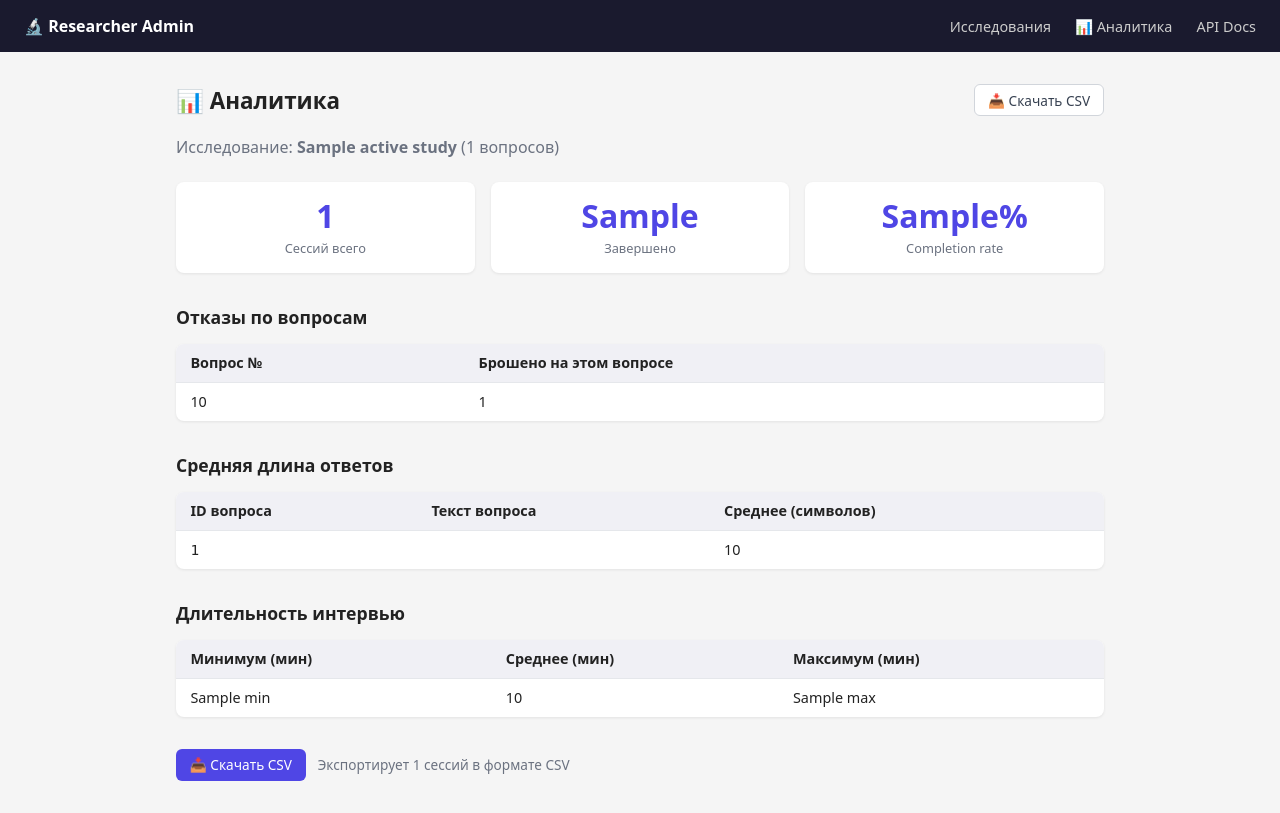
After one commit to Sashizo/oprosnik_bot, a FastAPI app: template app/admin/templates/analytics.html in a window 1280 px wide. The commit adds this page. Run offline with FastAPI, Linux system fonts and the light colour scheme; the template is opened without the code that fills it: most values are stand-ins (such as "Sample title", 1, 10 or a date in 2020); parts of the project's set-up code (start-up, migrations or seed data) failed here and were passed over.

Commit message:
M16: Add web analytics panel at /admin/analytics
- New GET /admin/analytics — shows completion rate, dropout distribution,
  avg answer lengths, and duration stats for the active study
- New GET /admin/analytics/export — downloads sessions as CSV
- analytics.html template with summary stat cards and data tables
- Nav link "📊 Аналитика" added to base.html
- .stat-card / .summary-row flex layout added to admin.css
- All metrics computed via existing app/analysis/metrics.py pure functions
- No DB schema changes; existing tests: 227/227 pass

Co-Authored-By: Claude Sonnet 4.6 <noreply@anthropic.com>

```diff
--- a/app/admin/static/admin.css
+++ b/app/admin/static/admin.css
@@ -148,3 +148,30 @@ textarea { resize: vertical; min-height: 80px; }
 .page-header { display: flex; align-items: center; justify-content: space-between;
                margin-bottom: 1.25rem; }
 .page-header h1 { margin: 0; }
+
+/* ── Analytics: summary cards ── */
+.summary-row {
+  display: flex;
+  gap: 1rem;
+  flex-wrap: wrap;
+  margin-bottom: 1.5rem;
+}
+.stat-card {
+  flex: 1 1 160px;
+  background: #fff;
+  border-radius: 8px;
+  box-shadow: 0 1px 3px rgba(0,0,0,.08);
+  padding: 1rem 1.25rem;
+  text-align: center;
+}
+.stat-value {
+  font-size: 2rem;
+  font-weight: 700;
+  color: #4f46e5;
+  line-height: 1.1;
+}
+.stat-label {
+  font-size: .8rem;
+  color: #6b7280;
+  margin-top: .35rem;
+}
--- /dev/null
+++ b/app/admin/templates/analytics.html
@@ -0,0 +1,123 @@
+{% extends "base.html" %}
+
+{% block title %}Аналитика{% endblock %}
+
+{% block content %}
+<div class="page-header">
+  <h1>📊 Аналитика</h1>
+  <a href="/admin/analytics/export" class="btn btn-secondary">📥 Скачать CSV</a>
+</div>
+
+{% if active_study %}
+  <p style="color:#6b7280; margin-bottom:1.5rem;">
+    Исследование: <strong>{{ active_study.title }}</strong>
+    ({{ n_questions }} вопросов)
+  </p>
+{% else %}
+  <div class="alert alert-error" style="margin-bottom:1.5rem;">
+    ⚠️ Нет активного исследования. Активируйте исследование в
+    <a href="/admin/studies">разделе «Исследования»</a>, чтобы видеть фильтрованную аналитику.
+    Ниже показаны данные по всем сессиям.
+  </div>
+{% endif %}
+
+<!-- Сводка -->
+<div class="summary-row">
+  <div class="stat-card">
+    <div class="stat-value">{{ total_sessions }}</div>
+    <div class="stat-label">Сессий всего</div>
+  </div>
+  <div class="stat-card">
+    <div class="stat-value">{{ finished_sessions }}</div>
+    <div class="stat-label">Завершено</div>
+  </div>
+  <div class="stat-card">
+    <div class="stat-value">{{ completion_pct }}%</div>
+    <div class="stat-label">Completion rate</div>
+  </div>
+</div>
+
+<!-- Dropout distribution -->
+<h2 style="margin-top:2rem; font-size:1.1rem;">Отказы по вопросам</h2>
+{% if dropout %}
+  <table>
+    <thead>
+      <tr>
+        <th>Вопрос №</th>
+        <th>Брошено на этом вопросе</th>
+      </tr>
+    </thead>
+    <tbody>
+      {% for q_idx, count in dropout | dictsort %}
+        <tr>
+          <td>{{ q_idx + 1 }}</td>
+          <td>{{ count }}</td>
+        </tr>
+      {% endfor %}
+    </tbody>
+  </table>
+{% else %}
+  <p style="color:#6b7280;">Незавершённых сессий нет — отличный результат!</p>
+{% endif %}
+
+<!-- Avg answer length -->
+<h2 style="margin-top:2rem; font-size:1.1rem;">Средняя длина ответов</h2>
+{% if avg_lengths %}
+  <table>
+    <thead>
+      <tr>
+        <th>ID вопроса</th>
+        {% if q_text_map %}<th>Текст вопроса</th>{% endif %}
+        <th>Среднее (символов)</th>
+      </tr>
+    </thead>
+    <tbody>
+      {% for q_id, avg in avg_lengths | dictsort %}
+        <tr>
+          <td><code>{{ q_id }}</code></td>
+          {% if q_text_map %}
+            <td style="color:#374151; max-width:400px; word-break:break-word;">
+              {{ q_text_map.get(q_id, "") | truncate(80) }}
+            </td>
+          {% endif %}
+          <td>{{ avg }}</td>
+        </tr>
+      {% endfor %}
+    </tbody>
+  </table>
+{% else %}
+  <p style="color:#6b7280;">Ответов пока нет.</p>
+{% endif %}
+
+<!-- Duration stats -->
+<h2 style="margin-top:2rem; font-size:1.1rem;">Длительность интервью</h2>
+{% if duration %}
+  <table>
+    <thead>
+      <tr>
+        <th>Минимум (мин)</th>
+        <th>Среднее (мин)</th>
+        <th>Максимум (мин)</th>
+      </tr>
+    </thead>
+    <tbody>
+      <tr>
+        <td>{{ duration.min }}</td>
+        <td>{{ duration.avg }}</td>
+        <td>{{ duration.max }}</td>
+      </tr>
+    </tbody>
+  </table>
+{% else %}
+  <p style="color:#6b7280;">Нет завершённых сессий — данные о длительности недоступны.</p>
+{% endif %}
+
+<!-- Export button (bottom) -->
+<div style="margin-top:2rem; display:flex; align-items:center; gap:.75rem;">
+  <a href="/admin/analytics/export" class="btn btn-primary">📥 Скачать CSV</a>
+  <span style="color:#6b7280; font-size:.85rem;">
+    Экспортирует {{ total_sessions }} сессий в формате CSV
+  </span>
+</div>
+
+{% endblock %}
--- a/app/admin/templates/base.html
+++ b/app/admin/templates/base.html
@@ -12,6 +12,7 @@
 <nav>
   <span class="brand">🔬 Researcher Admin</span>
   <a href="/admin/studies">Исследования</a>
+  <a href="/admin/analytics">📊 Аналитика</a>
   <a href="/docs" target="_blank">API Docs</a>
 </nav>
 
```
Also changed, not shown: app/admin/router.py (+130 -3 lines).
